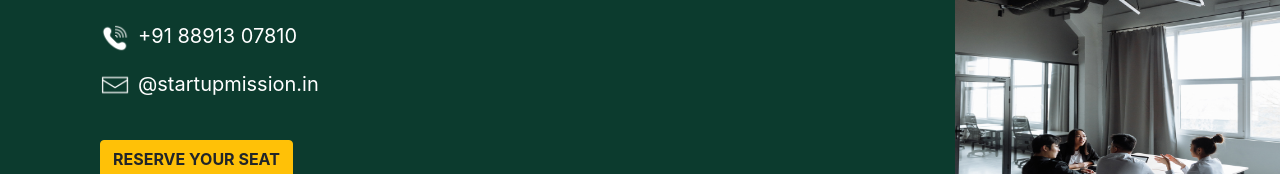
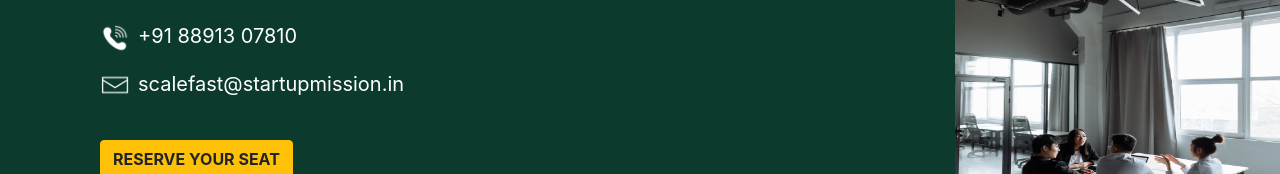
Before and after one commit to ANUSREEPURUSHOTHAMANstartupmission/ScaleFast, a plain HTML site: page index.html in a window 1280 px wide. Shown: the part 1965-2139 px from the top of the page. Drawn offline with nearby package versions, Linux system fonts and the light colour scheme.

Commit message:
first commit

```diff
--- a/index.html
+++ b/index.html
@@ -174,7 +174,7 @@
 
                         </p>
                         <p class="pt-2" style="font-size: 20px;"><span class="pr-2"><img src="call.png" style="width: 30px;"></span>+91 88913 07810</p>
-                        <p class="pb-4" style="font-size: 20px;"><span class="pr-2"><img src="mail.png" style="width: 30px;"></span>@startupmission.in</p>
+                        <p class="pb-4" style="font-size: 20px;"><span class="pr-2"><img src="mail.png" style="width: 30px;"></span>scalefast@startupmission.in</p>
                         <a type="button" class="btn btn-warning" target="_blank" href="https://docs.google.com/forms/d/e/1FAIpQLSfft4V3uOEFIee81NSxDUwLXCHJmcuSukbJvCgUvjGUU1bO8g/viewform"><b>RESERVE YOUR SEAT</b></a>
                     </div>
                 </div>
```
